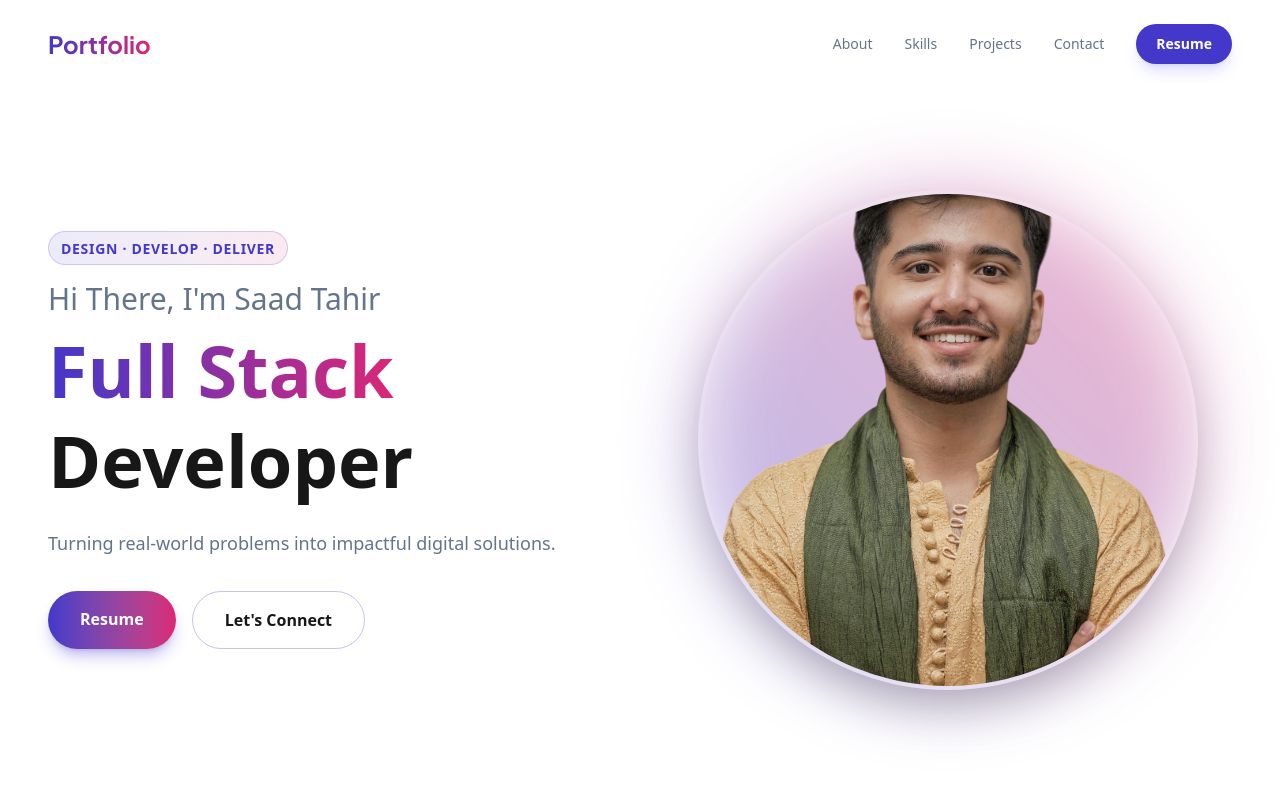
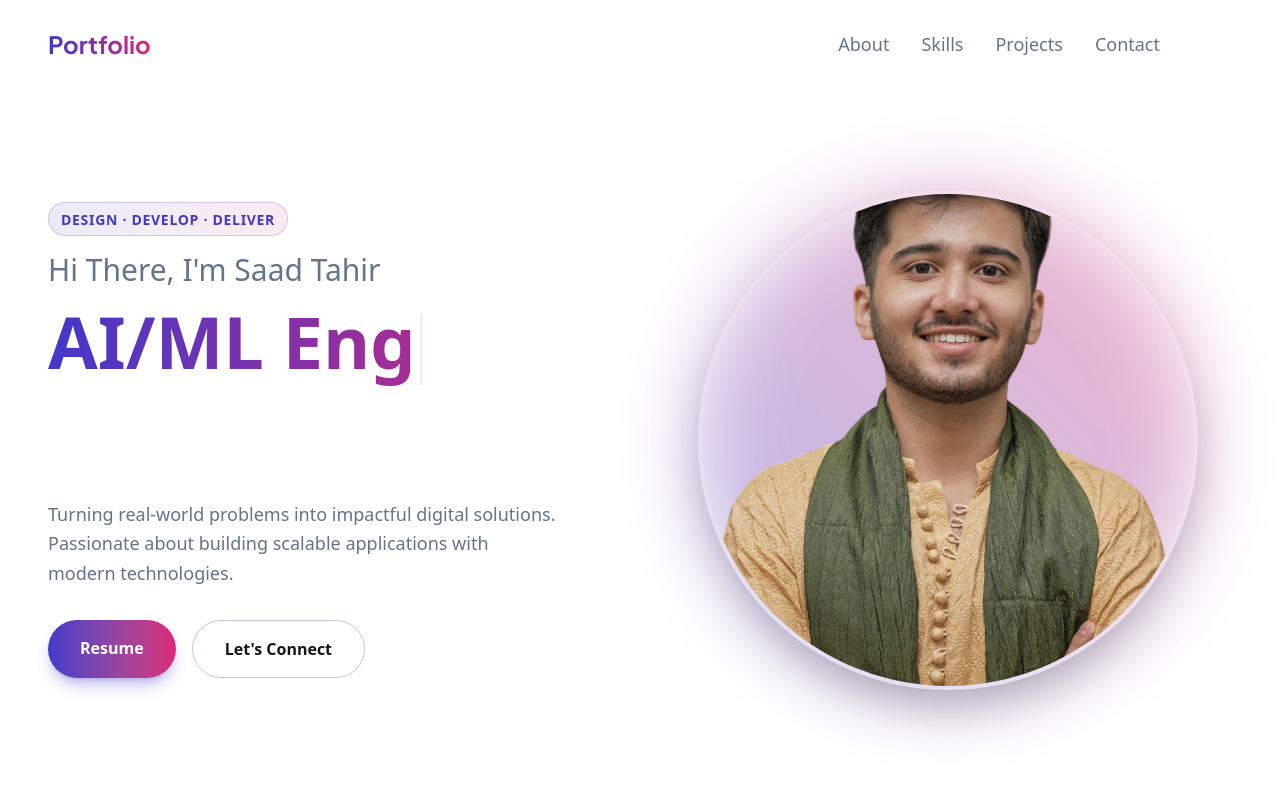
Before and after one commit to MianSaadTahir/Portfolio, a Next.js app: page / in a window 1280 px wide. Shown: the top 800 px of the page. Built offline with nearby package versions, Linux system fonts and the light colour scheme.

Commit message:
feat: add typing animation on hero section

```diff
--- a/package.json
+++ b/package.json
@@ -13,6 +13,7 @@
     "framer-motion": "^12.23.26",
     "lucide-react": "^0.561.0",
     "next": "16.0.10",
+    "next-themes": "^0.4.6",
     "react": "19.2.1",
     "react-dom": "19.2.1",
     "react-icons": "^5.5.0",
--- a/src/app/globals.css
+++ b/src/app/globals.css
@@ -4,7 +4,7 @@
   --background: #ffffff;
   --foreground: #171717;
 
-  /* Brand Colors */
+  /* Brand Colors - Light Mode (vibrant but readable) */
   --primary: #4338ca; /* Indigo 700 */
   --secondary: #db2777; /* Pink 600 */
   --accent: #7c3aed; /* Violet 600 */
@@ -26,8 +26,8 @@
   --font-body: var(--font-jakarta);
 }
 
-@media (prefers-color-scheme: dark) {
-  :root {
+/* Dark Mode Overrides - Activated by .dark class */
+.dark {
   --background: #050510; /* Deepest Indigo/Black */
   --foreground: #f8fafc;
 
@@ -38,13 +38,13 @@
   --muted: #94a3b8;
   --card: #0f172a; /* Slate 900 */
 }
-}
 
 body {
   background: var(--background);
   color: var(--foreground);
   font-family: var(--font-body), sans-serif;
   overflow-x: hidden;
+  transition: background-color 0.3s ease, color 0.3s ease;
 }
 
 /* Custom Scrollbar */
--- a/src/app/layout.tsx
+++ b/src/app/layout.tsx
@@ -1,6 +1,7 @@
 import type { Metadata } from "next";
-import { Plus_Jakarta_Sans } from "next/font/google"; // proper import
+import { Plus_Jakarta_Sans } from "next/font/google";
 import "./globals.css";
+import { ThemeProvider } from "@/components/ThemeProvider";
 
 const jakarta = Plus_Jakarta_Sans({
   subsets: ["latin"],
@@ -9,8 +10,9 @@ const jakarta = Plus_Jakarta_Sans({
 });
 
 export const metadata: Metadata = {
-  title: "Mian Saad Tahir",
-  description: "Computer Science Student - Full Stack Developer",
+  title: "Saad Tahir | Portfolio",
+  description:
+    "Computer Science Student & Full Stack Developer - Design . Develop . Deliver",
 };
 
 export default function RootLayout({
@@ -19,8 +21,17 @@ export default function RootLayout({
   children: React.ReactNode;
 }>) {
   return (
-    <html lang="en" className="scroll-smooth">
-      <body className={`${jakarta.variable} antialiased`}>{children}</body>
+    <html lang="en" className="scroll-smooth" suppressHydrationWarning>
+      <body className={`${jakarta.variable} antialiased`}>
+        <ThemeProvider
+          attribute="class"
+          defaultTheme="system"
+          enableSystem
+          disableTransitionOnChange
+        >
+          {children}
+        </ThemeProvider>
+      </body>
     </html>
   );
 }
--- a/src/components/Hero.tsx
+++ b/src/components/Hero.tsx
@@ -3,6 +3,7 @@
 import Image from "next/image";
 import Link from "next/link";
 import { motion } from "framer-motion";
+import { Typewriter } from "@/components/Typewriter";
 
 export default function Hero() {
   return (
@@ -33,12 +34,22 @@ export default function Hero() {
           <h2 className="text-2xl md:text-3xl font-light text-muted mb-2">
             Hi There, I&apos;m Saad Tahir
           </h2>
-          <h1 className="text-5xl md:text-7xl font-bold mb-6 leading-tight">
-            <span className="text-gradient">Full Stack</span> <br />
-            Developer
+          <h1 className="text-5xl md:text-7xl font-bold mb-6 leading-tight min-h-[3.5em] md:min-h-[2.5em]">
+            <span className="text-gradient block">
+              <Typewriter
+                words={[
+                  "Full Stack Developer",
+                  "AI/ML Engineer",
+                  "Cybersecurity Enthusiast",
+                  "Problem Solver",
+                ]}
+              />
+            </span>
           </h1>
           <p className="text-lg text-muted mb-8 max-w-lg leading-relaxed">
             Turning real-world problems into impactful digital solutions.
+            Passionate about building scalable applications with modern
+            technologies.
           </p>
 
           <div className="flex flex-col sm:flex-row gap-4">
@@ -66,13 +77,10 @@ export default function Hero() {
           className="relative flex justify-center"
         >
           <div className="relative w-80 h-80 md:w-[500px] md:h-[500px]">
-            {/* Using a placeholder if p.png is not perfect, but assuming p.png is the profile pic */}
-            {/* Check if /assets/p.png exists or use a generic one if missing. Copy command runs async so might race. */}
-            {/* I will assume it moves correctly. */}
             <div className="absolute inset-0 bg-gradient-to-tr from-primary to-secondary rounded-full opacity-20 blur-2xl animate-pulse"></div>
             <Image
               src="/assets/p.png"
-              alt="profile pic"
+              alt="Saad Tahir"
               fill
               className="object-cover rounded-full border-4 border-white/10 shadow-2xl z-10"
               priority
--- a/src/components/Navbar.tsx
+++ b/src/components/Navbar.tsx
@@ -2,9 +2,9 @@
 
 import { useState, useEffect } from "react";
 import Link from "next/link";
-import { usePathname } from "next/navigation";
 import { motion, AnimatePresence } from "framer-motion";
 import { Menu, X } from "lucide-react";
+import { ThemeToggle } from "@/components/ThemeToggle";
 
 const navLinks = [
   { name: "About", href: "#about" },
@@ -46,18 +46,12 @@ export default function Navbar() {
             <Link
               key={link.name}
               href={link.href}
-              className="text-sm font-medium text-muted hover:text-primary transition-colors"
+              className="text-lg font-medium text-muted hover:text-primary transition-colors"
             >
               {link.name}
             </Link>
           ))}
-          <Link
-             href="/assets/Resume.pdf"
-             target="_blank"
-             className="px-5 py-2.5 rounded-full bg-primary text-white text-sm font-semibold hover:bg-indigo-600 transition-all shadow-lg shadow-indigo-500/20"
-          >
-            Resume
-          </Link>
+          <ThemeToggle />
         </div>
 
         {/* Mobile Toggle */}
@@ -89,13 +83,12 @@ export default function Navbar() {
                   {link.name}
                 </Link>
               ))}
-              <Link
-                href="/assets/Resume.pdf"
-                target="_blank"
-                className="mt-2 text-center py-3 rounded-lg bg-primary text-white font-semibold"
-              >
-                Resume
-              </Link>
+              <div className="flex items-center gap-4 mt-2">
+                <span className="text-muted text-sm font-medium">
+                  Switch Theme:
+                </span>
+                <ThemeToggle />
+              </div>
             </div>
           </motion.div>
         )}
--- /dev/null
+++ b/src/components/ThemeProvider.tsx
@@ -0,0 +1,11 @@
+"use client";
+
+import * as React from "react";
+import { ThemeProvider as NextThemesProvider } from "next-themes";
+
+export function ThemeProvider({
+  children,
+  ...props
+}: React.ComponentProps<typeof NextThemesProvider>) {
+  return <NextThemesProvider {...props}>{children}</NextThemesProvider>;
+}
--- /dev/null
+++ b/src/components/ThemeToggle.tsx
@@ -0,0 +1,52 @@
+"use client";
+
+import * as React from "react";
+import { Moon, Sun } from "lucide-react";
+import { useTheme } from "next-themes";
+import { motion } from "framer-motion";
+
+export function ThemeToggle() {
+  const { theme, setTheme } = useTheme();
+  const [mounted, setMounted] = React.useState(false);
+
+  React.useEffect(() => {
+    setMounted(true);
+  }, []);
+
+  if (!mounted) {
+    return <div className="w-10 h-10 rounded-full bg-muted/20 animate-pulse" />;
+  }
+
+  return (
+    <button
+      onClick={() => setTheme(theme === "dark" ? "light" : "dark")}
+      className="relative p-2 rounded-full hover:bg-muted/10 transition-colors"
+      aria-label="Toggle Theme"
+    >
+      <div className="relative w-6 h-6">
+        <motion.div
+          initial={false}
+          animate={{
+            scale: theme === "dark" ? 1 : 0,
+            rotate: theme === "dark" ? 0 : 90,
+          }}
+          transition={{ duration: 0.2 }}
+          className="absolute inset-0 flex items-center justify-center"
+        >
+          <Moon className="w-6 h-6 text-foreground" />
+        </motion.div>
+        <motion.div
+          initial={false}
+          animate={{
+            scale: theme === "light" ? 1 : 0,
+            rotate: theme === "light" ? 0 : -90,
+          }}
+          transition={{ duration: 0.2 }}
+          className="absolute inset-0 flex items-center justify-center"
+        >
+          <Sun className="w-6 h-6 text-yellow-500" />
+        </motion.div>
+      </div>
+    </button>
+  );
+}
--- /dev/null
+++ b/src/components/Typewriter.tsx
@@ -0,0 +1,68 @@
+"use client";
+
+import { useState, useEffect } from "react";
+import { motion } from "framer-motion";
+
+interface TypewriterProps {
+  words: string[];
+  typingSpeed?: number;
+  deletingSpeed?: number;
+  delayHelper?: number;
+}
+
+export const Typewriter = ({
+  words,
+  typingSpeed = 100,
+  deletingSpeed = 50,
+  delayHelper = 2500,
+}: TypewriterProps) => {
+  const [currentWordIndex, setCurrentWordIndex] = useState(0);
+  const [currentText, setCurrentText] = useState("");
+  const [isDeleting, setIsDeleting] = useState(false);
+
+  useEffect(() => {
+    const handleTyping = () => {
+      const fullText = words[currentWordIndex];
+
+      if (isDeleting) {
+        setCurrentText(fullText.substring(0, currentText.length - 1));
+      } else {
+        setCurrentText(fullText.substring(0, currentText.length + 1));
+      }
+
+      if (!isDeleting && currentText === fullText) {
+        setTimeout(() => setIsDeleting(true), delayHelper);
+      } else if (isDeleting && currentText === "") {
+        setIsDeleting(false);
+        setCurrentWordIndex((prev) => (prev + 1) % words.length);
+      }
+    };
+
+    const timer = setTimeout(
+      handleTyping,
+      isDeleting ? deletingSpeed : typingSpeed
+    );
+
+    return () => clearTimeout(timer);
+  }, [
+    currentText,
+    isDeleting,
+    words,
+    currentWordIndex,
+    typingSpeed,
+    deletingSpeed,
+    delayHelper,
+  ]);
+
+  return (
+    <span className="inline-block">
+      {currentText}
+      <motion.span
+        initial={{ opacity: 0 }}
+        animate={{ opacity: 1 }}
+        transition={{ repeat: Infinity, duration: 0.8, ease: "easeInOut" }}
+        className="ml-1 inline-block w-[3px] h-[1em] bg-primary align-middle"
+      />
+    </span>
+  );
+};
```
Also changed, not shown: 1 other file (tests, documents, lock files or other folders). Lines whose indentation alone changed are shown as unchanged.
